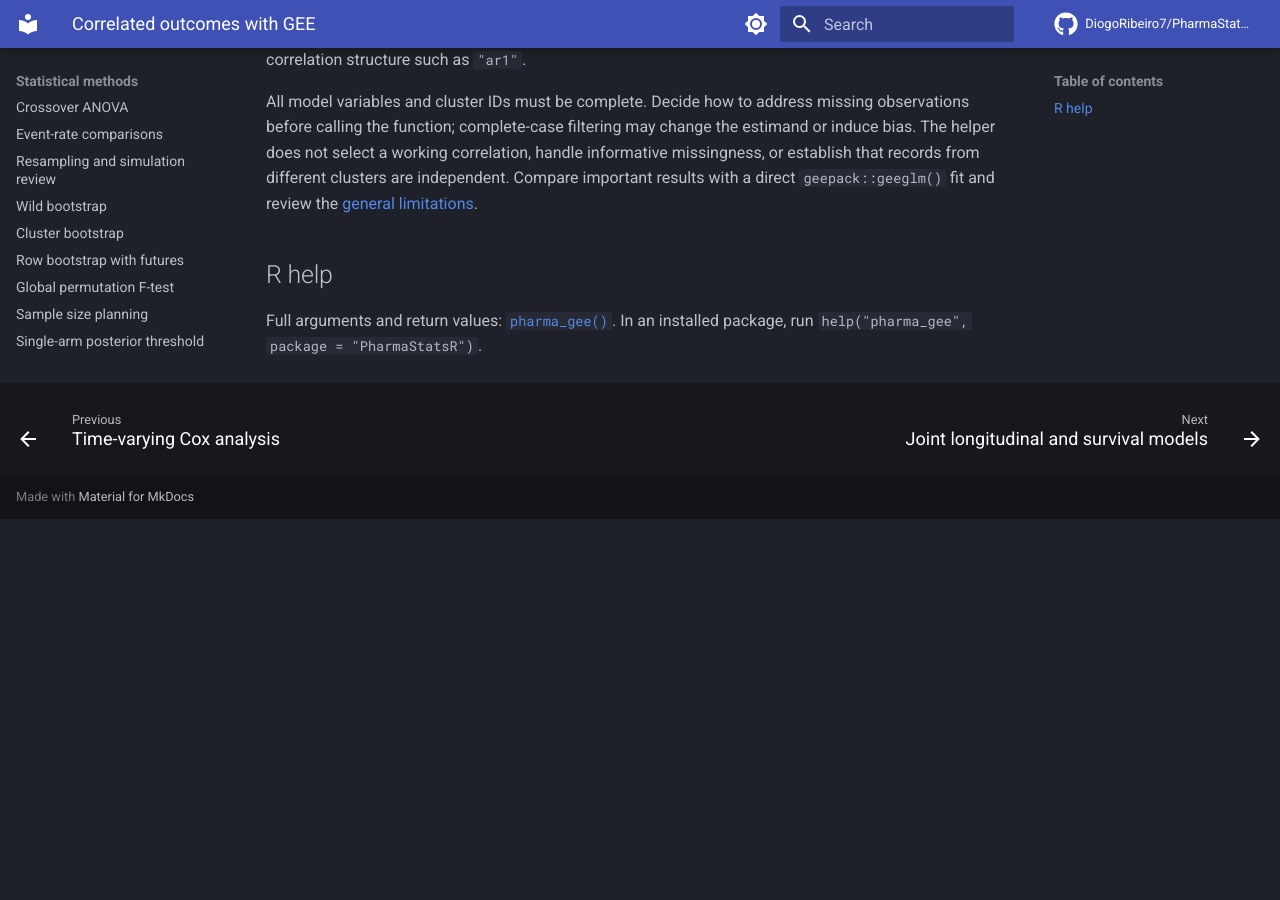
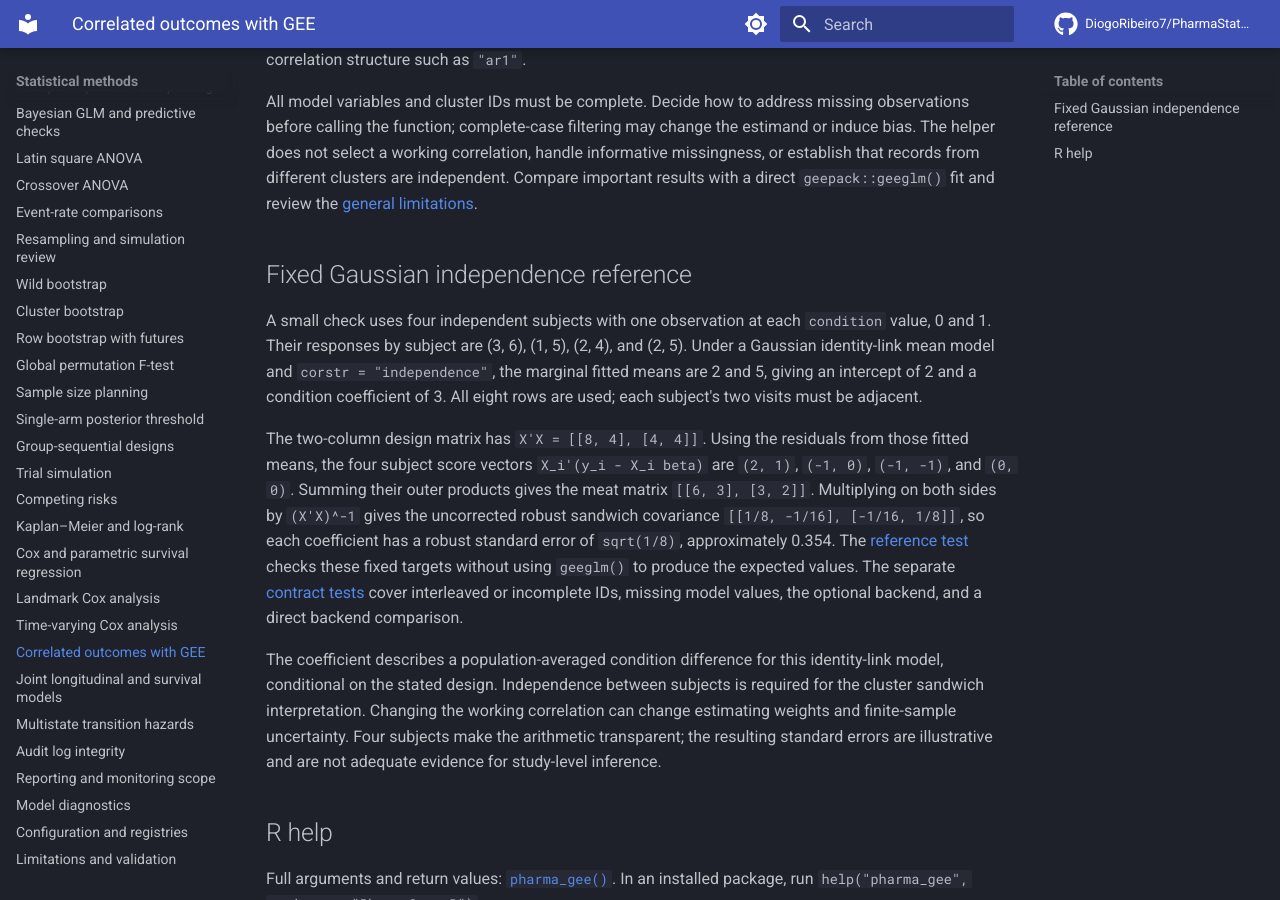
Before and after one commit to DiogoRibeiro7/PharmaStatsR, an MkDocs documentation site: the page built from docs/gee.md, in a window 1280 px wide and 900 px high, scrolled down 603 px. Built offline with MkDocs 1.6.1 and Material for MkDocs 9.7.7, drawn with Linux system fonts in a browser that asks for light colours; comment, search, counter and statistics services are not loaded; before the commit the page ends 1122 px from its top, so only the background shows below that.

Commit message:
docs: record scoped GEE reference and roadmap status

```diff
--- a/docs/gee.md
+++ b/docs/gee.md
@@ -19,6 +19,36 @@
 
 All model variables and cluster IDs must be complete. Decide how to address missing observations before calling the function; complete-case filtering may change the estimand or induce bias. The helper does not select a working correlation, handle informative missingness, or establish that records from different clusters are independent. Compare important results with a direct `geepack::geeglm()` fit and review the [general limitations](limitations.md).
 
+## Fixed Gaussian independence reference
+
+A small check uses four independent subjects with one observation at each
+`condition` value, 0 and 1. Their responses by subject are (3, 6), (1, 5),
+(2, 4), and (2, 5). Under a Gaussian identity-link mean model and
+`corstr = "independence"`, the marginal fitted means are 2 and 5, giving an
+intercept of 2 and a condition coefficient of 3. All eight rows are used; each
+subject's two visits must be adjacent.
+
+The two-column design matrix has `X'X = [[8, 4], [4, 4]]`. Using the residuals
+from those fitted means, the four subject score vectors `X_i'(y_i - X_i beta)`
+are `(2, 1)`, `(-1, 0)`, `(-1, -1)`, and `(0, 0)`. Summing their outer
+products gives the meat matrix `[[6, 3], [3, 2]]`. Multiplying on both sides
+by `(X'X)^-1` gives the uncorrected robust sandwich covariance
+`[[1/8, -1/16], [-1/16, 1/8]]`, so each coefficient has a robust standard
+error of `sqrt(1/8)`, approximately 0.354. The
+[reference test](https://github.com/DiogoRibeiro7/PharmaStatsR/blob/main/tests/testthat/test-gee-reference.R)
+checks these fixed targets without using `geeglm()` to produce the expected
+values. The separate [contract tests](https://github.com/DiogoRibeiro7/PharmaStatsR/blob/main/tests/testthat/test-gee.R)
+cover interleaved or incomplete IDs, missing model values, the optional
+backend, and a direct backend comparison.
+
+The coefficient describes a population-averaged condition difference for
+this identity-link model, conditional on the stated design. Independence
+between subjects is required for the cluster sandwich interpretation.
+Changing the working correlation can change estimating weights and
+finite-sample uncertainty. Four subjects make the arithmetic transparent;
+the resulting standard errors are illustrative and are not adequate
+evidence for study-level inference.
+
 ## R help
 
 Full arguments and return values: [`pharma_gee()`](https://github.com/DiogoRibeiro7/PharmaStatsR/blob/main/man/pharma_gee.Rd). In an installed package, run `help("pharma_gee", package = "PharmaStatsR")`.
```
